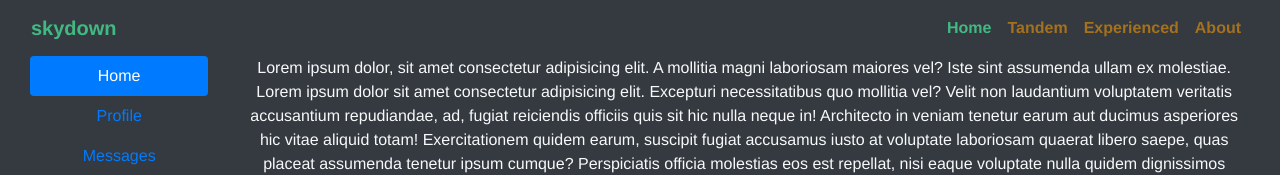
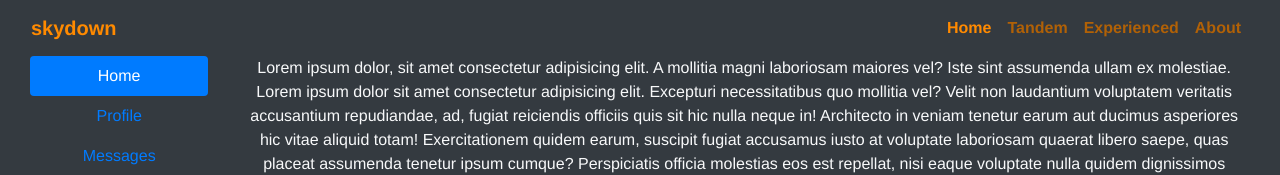
Before and after one commit to JacobCrombie/skydownSkydiving, a Vue app: page / in a window 1280 px wide. Shown: the top 175 px of the page. Built offline with nearby package versions, Linux system fonts and the light colour scheme.

Commit message:
navbar links text color

```diff
--- a/src/components/NavBar.vue
+++ b/src/components/NavBar.vue
@@ -44,11 +44,11 @@ export default {
 <style scoped>
 #nav a {
   font-weight: bold;
-  color: #a5711d;
+  color: #b16106;
 }
 
 #nav a.router-link-exact-active {
-  color: #42b983;
+  color: #ff8a00;
 }
 
 </style>
```
